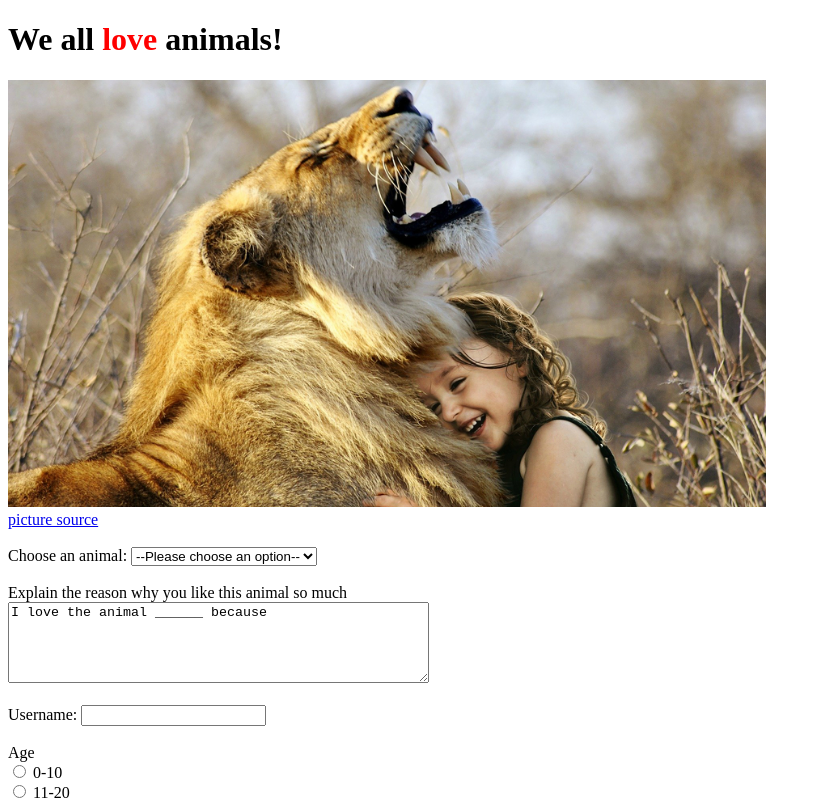
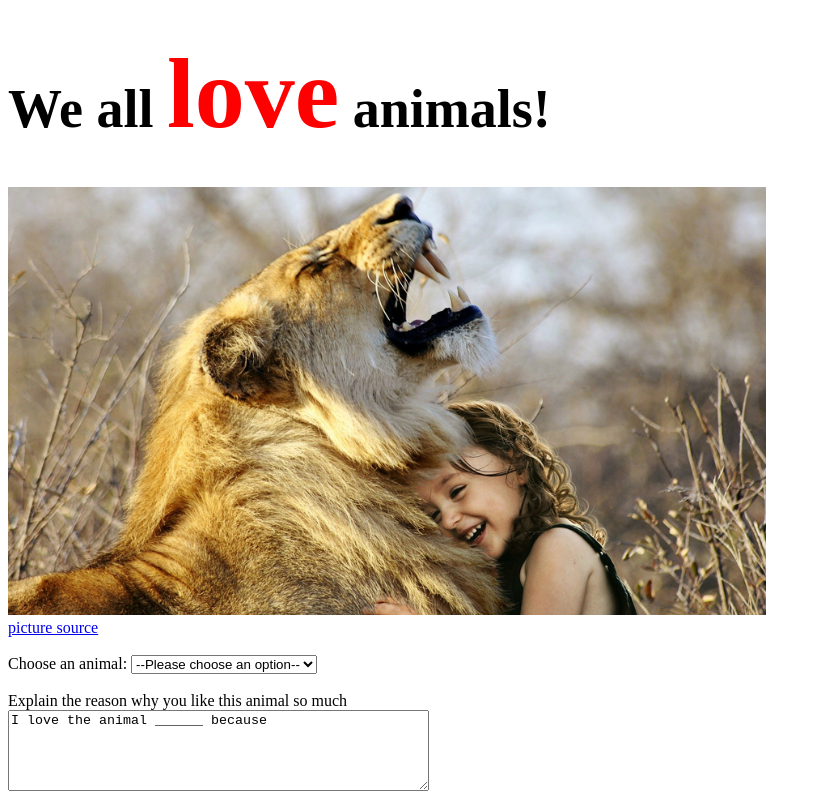
Before and after one commit to KortneyField/udacity-practice-website, a plain HTML site: page index.html in a window 1280 px wide. Shown: the top 801 px of the page, without its empty margins (0-821 px from the left). Drawn offline with Linux system fonts and the light colour scheme.

Commit message:
updated button hover color

```diff
--- a/index.html
+++ b/index.html
@@ -6,6 +6,7 @@
         <style>
             #love{
                 color: red;
+                font-size:100px;
             }
             button{
                 background-color: blueviolet;
@@ -13,12 +14,21 @@
                 width: 70px;
                 color: white;
             }
+            button:hover{
+                background-color: pink;
+            }
+
+            .title{
+                font-size: 54px;
+            }
+
+
         </style>
     </head>
 
 
     <body>
-        <h1>We all <span id="love">love</span> animals! </h1>
+        <h1 class="title">We all <span id="love">love</span> animals! </h1>
         <img src="images/lovingAnimal.jpeg" width=60% alt="loving on a lion">
         </br>
         <a href="https://www.pri.org/stories/2020-02-10/our-wild-calling-connecting-animals-transforms-lives">
```
